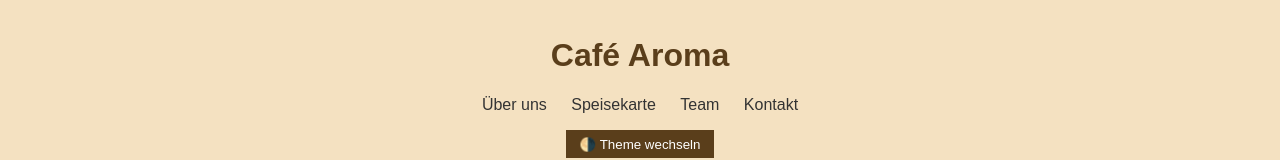
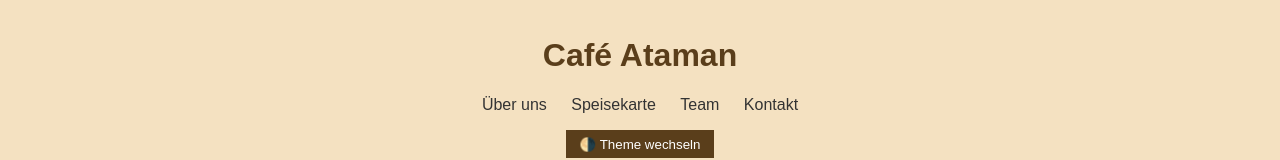
Before and after one commit to atamanberkay/sj24-25-2daif-nvs1, a plain HTML site: page 2526-WMC/aufgabe 2/index.html in a window 1280 px wide. Shown: the top 160 px of the page. Drawn offline with Linux system fonts and the light colour scheme.

Commit message:
Update index.html

```diff
--- a/2526-WMC/aufgabe 2/index.html
+++ b/2526-WMC/aufgabe 2/index.html
@@ -3,12 +3,12 @@
 <head>
   <meta charset="UTF-8">
   <meta name="viewport" content="width=device-width, initial-scale=1.0">
-  <title>Café Aroma</title>
+  <title>Café Ataman</title>
   <link rel="stylesheet" href="css/theme-light.css" id="theme-link">
 </head>
 <body>
   <header>
-    <h1>Café Aroma</h1>
+    <h1>Café Ataman</h1>
     <nav>
       <ul>
         <li><a href="#about">Über uns</a></li>
```
